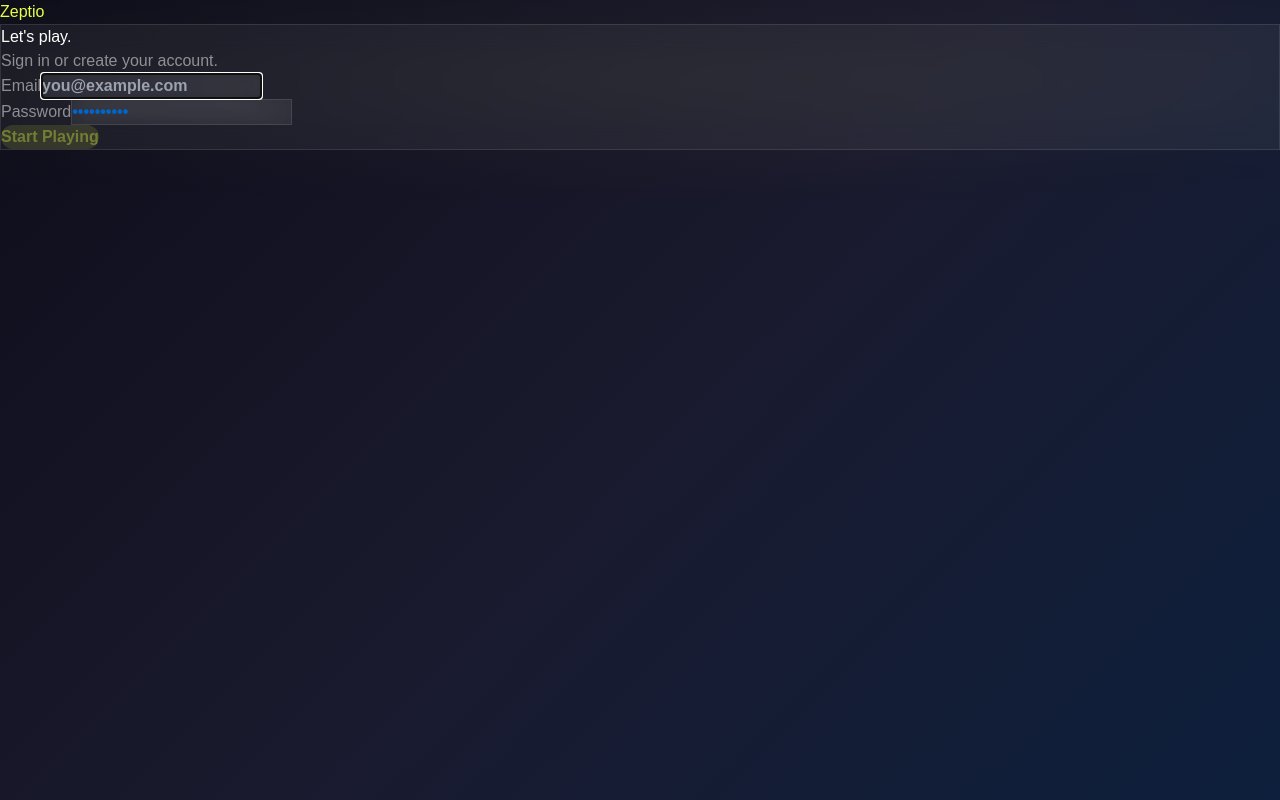
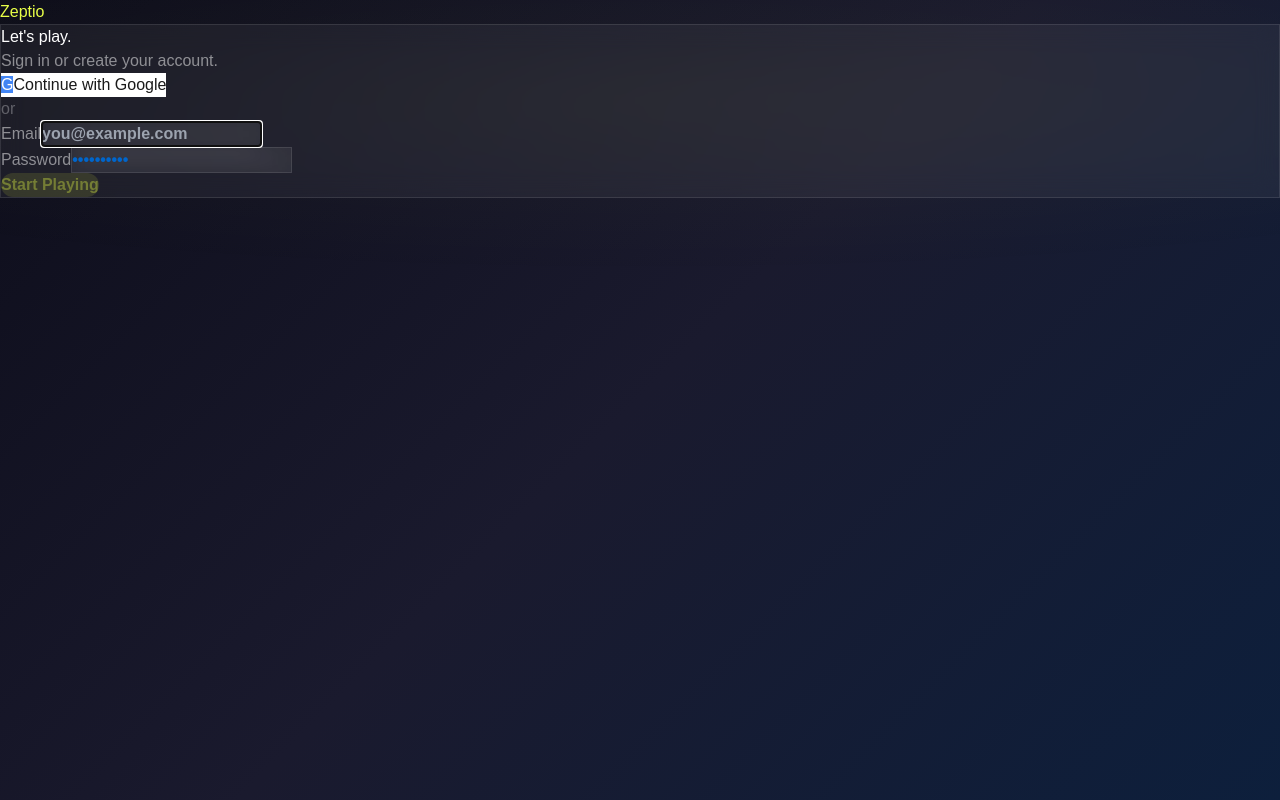
Before and after one commit to vesore/zeptio, a Next.js app: page /auth/login in a window 1280 px wide. Shown: the top 800 px of the page. Built offline with nearby package versions, Linux system fonts and the light colour scheme.

Commit message:
Add Google Sign In button

```diff
--- a/app/auth/login/page.tsx
+++ b/app/auth/login/page.tsx
@@ -12,6 +12,14 @@
   const [password, setPassword] = useState('zeptio2024')
   const [state, setState]       = useState<State>('idle')
   const [errMsg, setErrMsg]     = useState('')
+
+  async function handleGoogleSignIn() {
+    const supabase = createClient()
+    await supabase.auth.signInWithOAuth({
+      provider: 'google',
+      options: { redirectTo: 'https://zeptio.app/auth/callback' },
+    })
+  }
 
   async function handleSubmit(e: React.FormEvent) {
     e.preventDefault()
@@ -112,6 +120,29 @@
             Sign in or create your account.
           </p>
 
+          {/* Google Sign In */}
+          <button
+            type="button"
+            onClick={handleGoogleSignIn}
+            className="w-full flex items-center justify-center gap-3 rounded-full py-3.5 font-bold text-sm tracking-wide transition-all duration-200 hover:opacity-90 focus-visible:outline-none focus-visible:ring-2 focus-visible:ring-[#E8FF47]"
+            style={{ backgroundColor: '#ffffff', color: '#1a1a1a' }}
+          >
+            <span
+              className="w-5 h-5 rounded-full flex items-center justify-center text-xs font-black"
+              style={{ backgroundColor: '#4285F4', color: '#ffffff' }}
+            >
+              G
+            </span>
+            Continue with Google
+          </button>
+
+          {/* Divider */}
+          <div className="flex items-center gap-3">
+            <div className="flex-1 h-px" style={{ backgroundColor: 'rgba(255,255,255,0.1)' }} />
+            <span className="text-xs font-mono tracking-widest uppercase" style={{ color: 'rgba(255,255,255,0.3)' }}>or</span>
+            <div className="flex-1 h-px" style={{ backgroundColor: 'rgba(255,255,255,0.1)' }} />
+          </div>
+
           <form onSubmit={handleSubmit} className="flex flex-col gap-4" noValidate>
             {/* Email */}
             <div className="flex flex-col gap-1.5">
```
